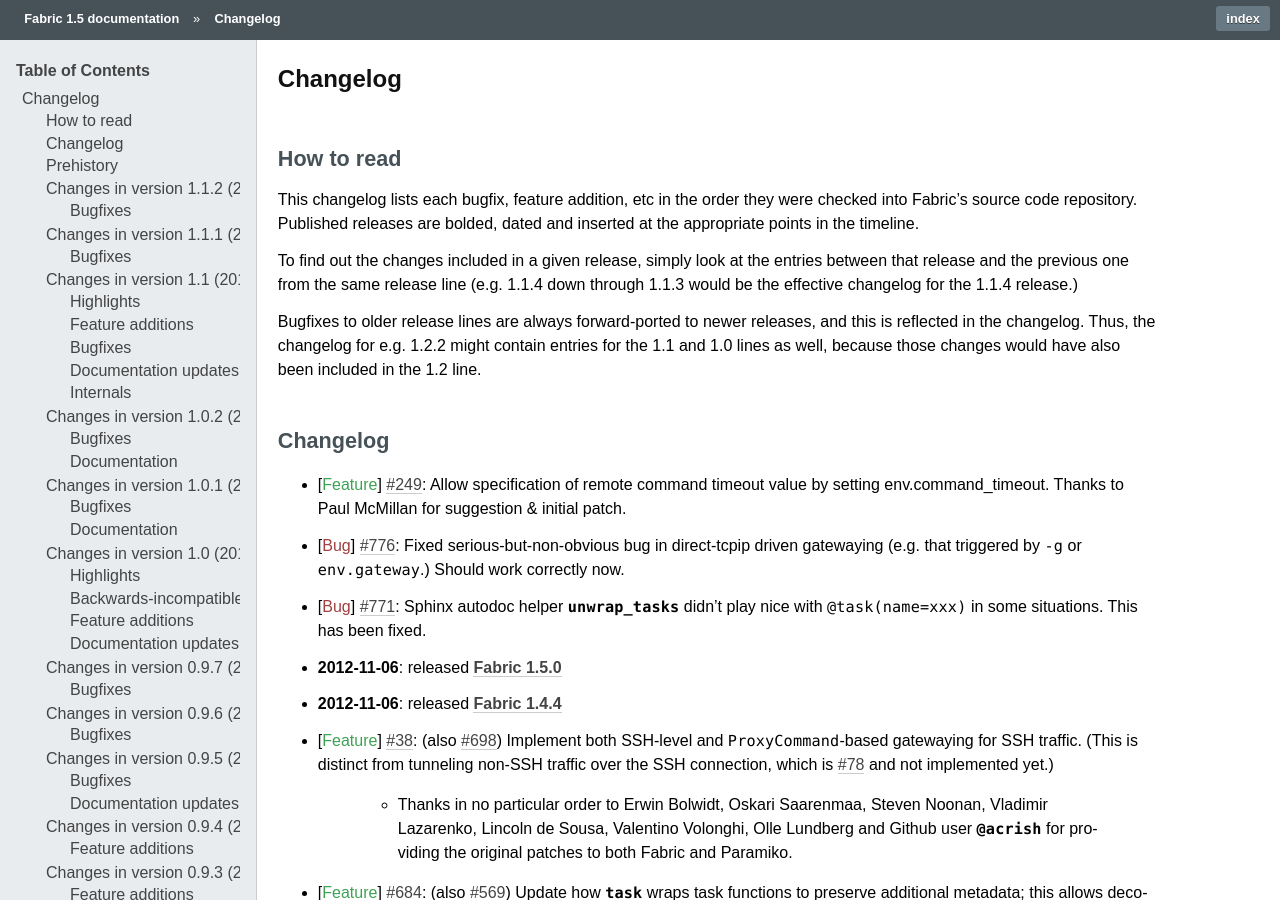
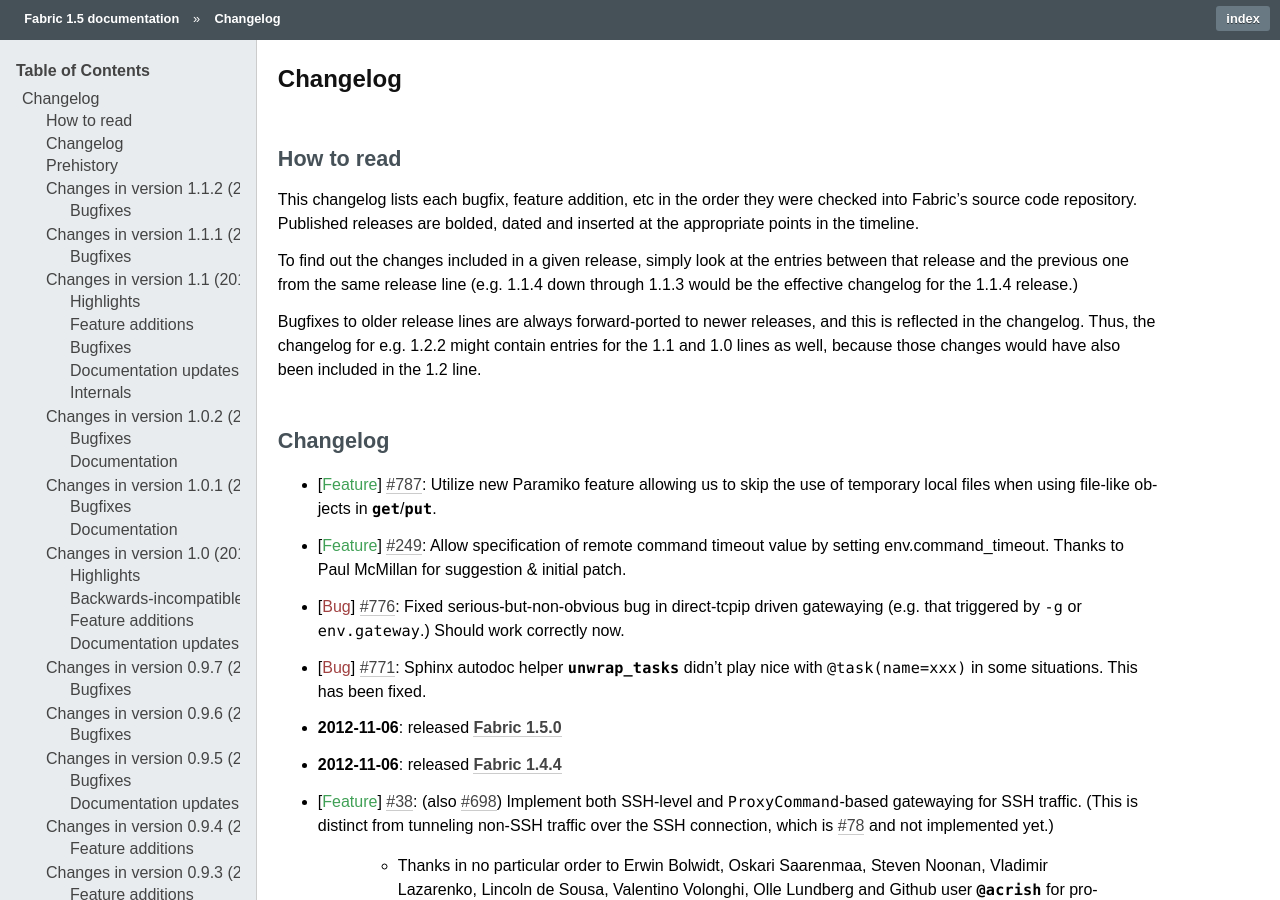
Before and after one commit to fabric/fabric, a Sphinx documentation site: the page built from docs/changelog.rst, in a window 1280 px wide and 900 px high. Built offline with Sphinx 7.4.7, drawn with Linux system fonts in a browser that asks for light colours.

Commit message:
Changelog re #787

```diff
--- a/docs/changelog.rst
+++ b/docs/changelog.rst
@@ -25,6 +25,9 @@
 Changelog
 =========
 
+* :feature:`787` Utilize new Paramiko feature allowing us to skip the use of
+  temporary local files when using file-like objects in
+  `~fabric.operations.get`/`~fabric.operations.put`.
 * :feature:`249` Allow specification of remote command timeout value by
   setting :ref:`env.command_timeout <command_timeout>`. Thanks to Paul
   McMillan for suggestion & initial patch.
```
